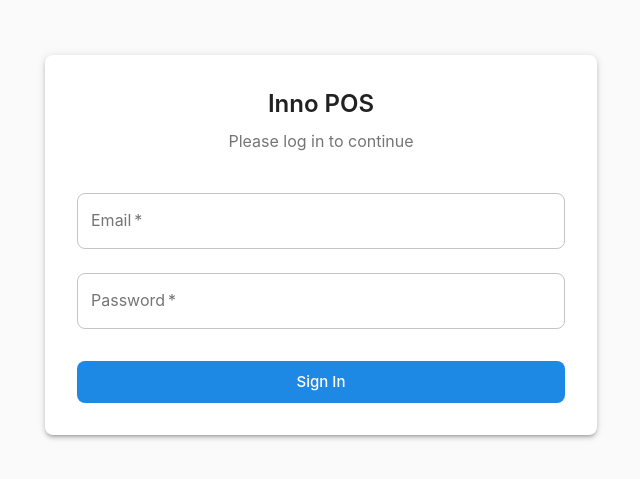
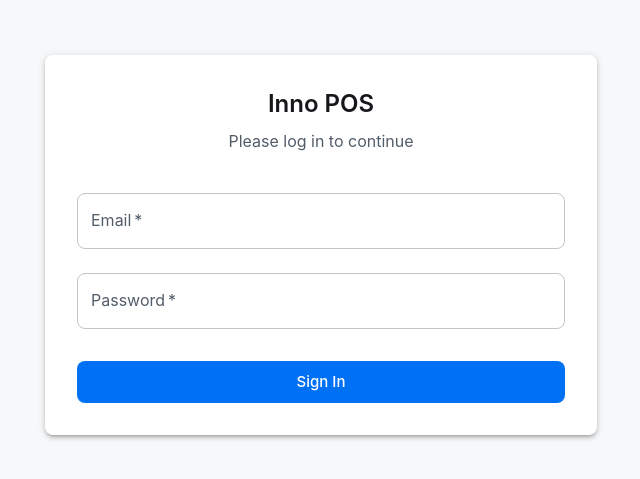
Before and after one commit to dangkhoa45/inno-pos, a React (Vite) app: page / in a window 1280 px wide. Shown: the part 155-634 px from the top of the page, without its empty margins (319-959 px from the left). Built offline with nearby package versions, Linux system fonts and the light colour scheme; no server answers; some icons are missing.

Commit message:
update theme

```diff
--- a/src/theme/theme.ts
+++ b/src/theme/theme.ts
@@ -1,120 +1,180 @@
 import { createTheme } from '@mui/material/styles'
 
-// Custom color palette
-const colors = {
+// TD Design System Brand Colors
+export const tdColors = {
+  primary: '#0070f4',
+  secondary: '#677484',
+  default: '#677484',
+  success: '#00b63e',
+  info: '#0070f4',
+  warning: '#ff8800',
+  danger: '#ed232f',
+  error: '#ed232f',
+  link: '#0070f4',
+  promotion: '#ef06bc',
+  white: '#ffffff',
+  black: '#000000',
+} as const
+
+// Utility functions
+export const getColorWithOpacity = (color: string, opacity: number): string => {
+  const hex = color.replace('#', '')
+  const r = parseInt(hex.substr(0, 2), 16)
+  const g = parseInt(hex.substr(2, 2), 16)
+  const b = parseInt(hex.substr(4, 2), 16)
+  return `rgba(${r}, ${g}, ${b}, ${opacity})`
+}
+
+export const isValidColor = (color: string): boolean => {
+  return /^#([A-Fa-f0-9]{6}|[A-Fa-f0-9]{3})$/.test(color)
+}
+
+// Color scales for theme
+export const colors = {
   primary: {
-    50: '#e3f2fd',
-    100: '#bbdefb',
-    200: '#90caf9',
-    300: '#64b5f6',
-    400: '#42a5f5',
-    500: '#2196f3',
-    600: '#1e88e5',
-    700: '#1976d2',
-    800: '#1565c0',
-    900: '#0d47a1',
+    50: '#e6f1fe',
+    100: '#cce2fd',
+    200: '#99c6fb',
+    300: '#66a9f8',
+    400: '#338df6',
+    500: '#0070f4',
+    600: '#005ac3',
+    700: '#004392',
+    800: '#002d62',
+    900: '#001631',
   },
   secondary: {
-    50: '#fce4ec',
-    100: '#f8bbd9',
-    200: '#f48fb1',
-    300: '#f06292',
-    400: '#ec407a',
-    500: '#e91e63',
-    600: '#d81b60',
-    700: '#c2185b',
-    800: '#ad1457',
-    900: '#880e4f',
+    50: '#f0f1f3',
+    100: '#e1e3e6',
+    200: '#c2c7ce',
+    300: '#a4acb5',
+    400: '#85909d',
+    500: '#677484',
+    600: '#525d6a',
+    700: '#3e464f',
+    800: '#292e35',
+    900: '#15171a',
   },
   success: {
-    50: '#e8f5e8',
-    100: '#c8e6c9',
-    200: '#a5d6a7',
-    300: '#81c784',
-    400: '#66bb6a',
-    500: '#4caf50',
-    600: '#43a047',
-    700: '#388e3c',
-    800: '#2e7d32',
-    900: '#1b5e20',
+    25: '#f2fbf5',
+    50: '#e6f8ec',
+    100: '#ccf0d8',
+    200: '#99e2b2',
+    300: '#66d38b',
+    400: '#33c565',
+    500: '#00b63e',
+    600: '#009232',
+    700: '#006d25',
+    800: '#004919',
+    900: '#00240c',
   },
   warning: {
-    50: '#fff8e1',
-    100: '#ffecb3',
-    200: '#ffe082',
-    300: '#ffd54f',
-    400: '#ffca28',
-    500: '#ffc107',
-    600: '#ffb300',
-    700: '#ffa000',
-    800: '#ff8f00',
-    900: '#ff6f00',
+    50: '#fff3e6',
+    100: '#ffe7cc',
+    200: '#ffcf99',
+    300: '#ffb866',
+    400: '#ffa033',
+    500: '#ff8800',
+    600: '#cc6d00',
+    700: '#995200',
+    800: '#663600',
+    900: '#331b00',
   },
   error: {
-    50: '#ffebee',
-    100: '#ffcdd2',
-    200: '#ef9a9a',
-    300: '#e57373',
-    400: '#ef5350',
-    500: '#f44336',
-    600: '#e53935',
-    700: '#d32f2f',
-    800: '#c62828',
-    900: '#b71c1c',
+    25: '#fef4f5',
+    50: '#fde9ea',
+    100: '#fbd3d5',
+    200: '#f8a7ac',
+    300: '#f47b82',
+    400: '#f14f59',
+    500: '#ed232f',
+    600: '#be1c26',
+    700: '#8e151c',
+    800: '#5f0e13',
+    900: '#2f0709',
   },
   grey: {
-    50: '#fafafa',
-    100: '#f5f5f5',
-    200: '#eeeeee',
-    300: '#e0e0e0',
-    400: '#bdbdbd',
-    500: '#9e9e9e',
-    600: '#757575',
-    700: '#616161',
-    800: '#424242',
-    900: '#212121',
+    25: '#f7f8f9',
+    50: '#f0f1f3',
+    75: '#e8eaed',
+    100: '#e1e3e6',
+    150: '#d1d5da',
+    200: '#c2c7ce',
+    250: '#b3bac2',
+    300: '#a4acb5',
+    350: '#959ea9',
+    400: '#85909d',
+    600: '#525d6a',
+    700: '#3e464f',
+    750: '#343a42',
+    800: '#292e35',
+    850: '#1f2328',
+    900: '#15171a',
+  },
+  promotion: {
+    50: '#fde6f8',
+    100: '#fccdf2',
+    200: '#f99be4',
+    300: '#f56ad7',
+    400: '#f238c9',
+    500: '#ef06bc',
+    600: '#bf0596',
+    700: '#8f0471',
+    800: '#60024b',
+    900: '#300126',
   },
 }
+
+// Type definitions
+export type TdColor = keyof typeof tdColors
+export type ColorScale = keyof typeof colors
+export type ColorShade = keyof typeof colors.primary
 
 // Light theme
 const lightTheme = createTheme({
   palette: {
     mode: 'light',
     primary: {
-      main: colors.primary[600],
-      light: colors.primary[400],
-      dark: colors.primary[800],
+      main: colors.primary[500], // #0070f4
+      light: colors.primary[300], // #66a9f8
+      dark: colors.primary[700], // #004392
       contrastText: '#ffffff',
     },
     secondary: {
-      main: colors.secondary[500],
-      light: colors.secondary[300],
-      dark: colors.secondary[700],
+      main: colors.secondary[500], // #677484
+      light: colors.secondary[300], // #a4acb5
+      dark: colors.secondary[700], // #3e464f
       contrastText: '#ffffff',
     },
     error: {
-      main: colors.error[500],
-      light: colors.error[300],
-      dark: colors.error[700],
+      main: colors.error[500], // #ed232f
+      light: colors.error[300], // #f47b82
+      dark: colors.error[700], // #8e151c
     },
     warning: {
-      main: colors.warning[500],
-      light: colors.warning[300],
-      dark: colors.warning[700],
+      main: colors.warning[500], // #ff8800
+      light: colors.warning[300], // #ffb866
+      dark: colors.warning[700], // #995200
     },
     success: {
-      main: colors.success[500],
-      light: colors.success[300],
-      dark: colors.success[700],
+      main: colors.success[500], // #00b63e
+      light: colors.success[300], // #66d38b
+      dark: colors.success[700], // #006d25
+    },
+    info: {
+      main: colors.primary[500], // #0070f4 (using primary for info)
+      light: colors.primary[300],
+      dark: colors.primary[700],
     },
     background: {
-      default: '#fafafa',
+      default: colors.grey[25], // #f7f8f9
       paper: '#ffffff',
     },
     text: {
-      primary: colors.grey[900],
-      secondary: colors.grey[600],
+      primary: colors.grey[900], // #15171a
+      secondary: colors.grey[600], // #525d6a
     },
+    divider: colors.grey[200], // #c2c7ce
   },
   typography: {
     fontFamily: '"Inter", "Roboto", "Helvetica", "Arial", sans-serif',
@@ -218,40 +278,46 @@ const darkTheme = createTheme({
   palette: {
     mode: 'dark',
     primary: {
-      main: colors.primary[400],
-      light: colors.primary[300],
-      dark: colors.primary[600],
+      main: colors.primary[400], // #338df6
+      light: colors.primary[300], // #66a9f8
+      dark: colors.primary[600], // #005ac3
       contrastText: '#ffffff',
     },
     secondary: {
-      main: colors.secondary[400],
-      light: colors.secondary[300],
-      dark: colors.secondary[600],
+      main: colors.secondary[400], // #85909d
+      light: colors.secondary[300], // #a4acb5
+      dark: colors.secondary[600], // #525d6a
       contrastText: '#ffffff',
     },
     error: {
-      main: colors.error[400],
-      light: colors.error[300],
-      dark: colors.error[600],
+      main: colors.error[400], // #f14f59
+      light: colors.error[300], // #f47b82
+      dark: colors.error[600], // #be1c26
     },
     warning: {
-      main: colors.warning[400],
-      light: colors.warning[300],
-      dark: colors.warning[600],
+      main: colors.warning[400], // #ffa033
+      light: colors.warning[300], // #ffb866
+      dark: colors.warning[600], // #cc6d00
     },
     success: {
-      main: colors.success[400],
-      light: colors.success[300],
-      dark: colors.success[600],
+      main: colors.success[400], // #33c565
+      light: colors.success[300], // #66d38b
+      dark: colors.success[600], // #009232
+    },
+    info: {
+      main: colors.primary[400], // #338df6
+      light: colors.primary[300],
+      dark: colors.primary[600],
     },
     background: {
-      default: '#121212',
-      paper: '#1e1e1e',
+      default: colors.grey[900], // #15171a
+      paper: colors.grey[850], // #1f2328
     },
     text: {
       primary: '#ffffff',
-      secondary: 'rgba(255, 255, 255, 0.7)',
+      secondary: colors.grey[400], // #85909d
     },
+    divider: colors.grey[700], // #3e464f
   },
   typography: lightTheme.typography,
   shape: lightTheme.shape,
@@ -261,7 +327,7 @@ const darkTheme = createTheme({
       styleOverrides: {
         root: {
           borderRadius: 12,
-          backgroundColor: '#1e1e1e',
+          backgroundColor: colors.grey[850], // #1f2328
           boxShadow: '0 1px 3px rgba(0,0,0,0.3)',
           '&:hover': {
             boxShadow: '0 4px 12px rgba(0,0,0,0.4)',
@@ -269,6 +335,14 @@ const darkTheme = createTheme({
         },
       },
     },
+    MuiPaper: {
+      styleOverrides: {
+        root: {
+          borderRadius: 8,
+          backgroundColor: colors.grey[850], // #1f2328
+        },
+      },
+    },
   },
 })
 
```
